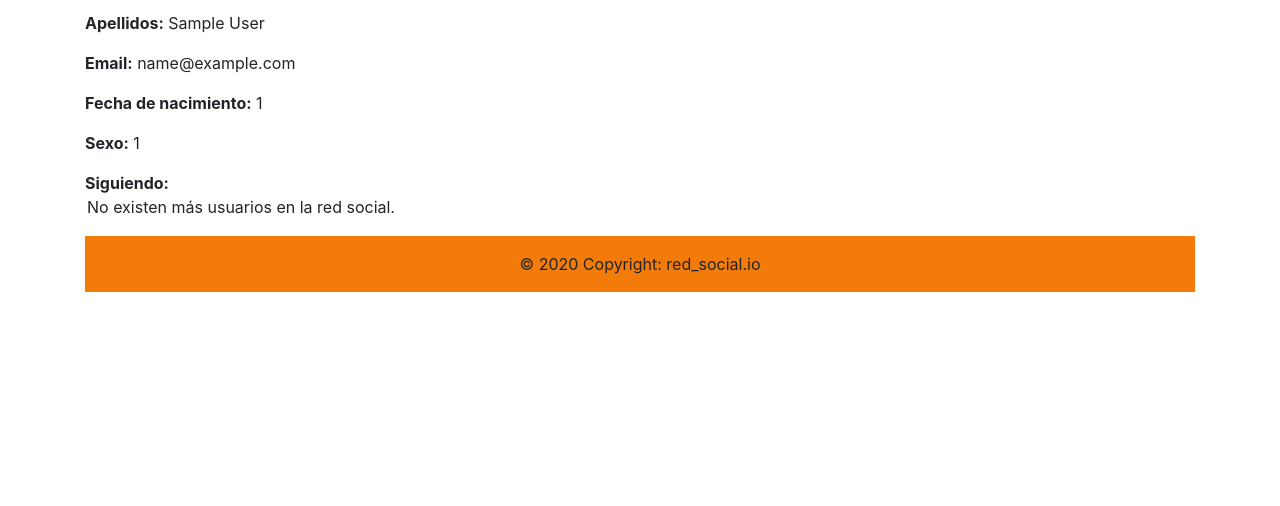
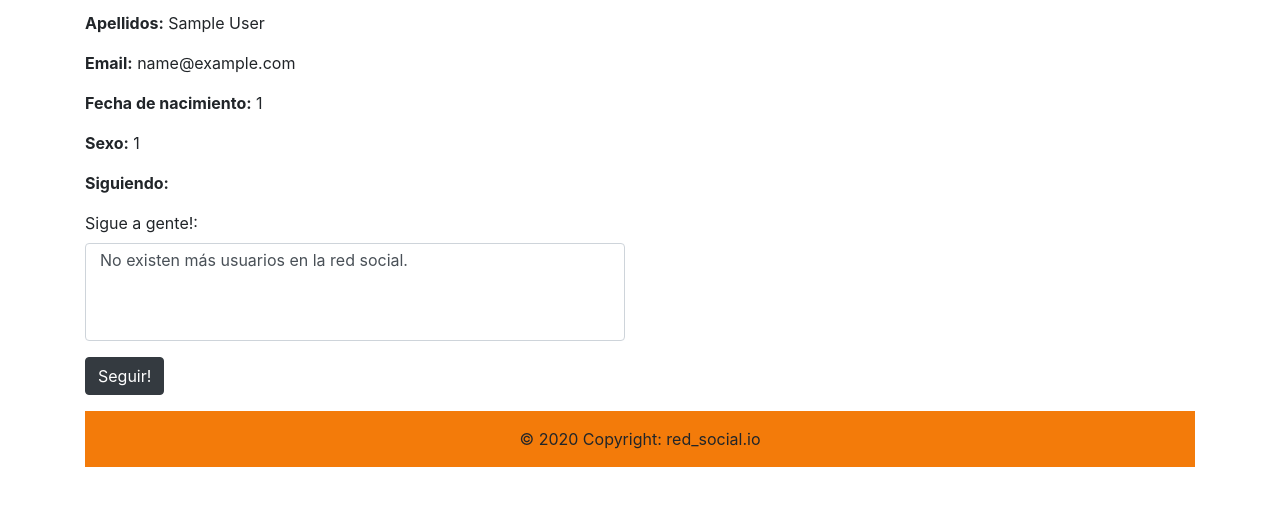
Before and after one commit to SergioFerrera/red_social, a PHP site: page /logged_in.php in a window 1280 px wide. Shown: the part 187-693 px from the top of the page. Run offline with PHP 8.4, Linux system fonts and the light colour scheme; the visitor is signed in with stand-in values (Sample User, id 1); data that the repository does not hold is empty.

Commit message:
Creating form for adding followings

```diff
--- a/logged_in.php
+++ b/logged_in.php
@@ -70,6 +70,10 @@ $following=json_decode(base64_decode($_SESSION['following']));
                         echo '</p>';
                     }
                 ?>
+                <form action="logged_in.php" method="post">
+                    <div class="form-group">
+                    <label for="followings">Sigue a gente!:</label>
+                    <select name="followings[]" multiple class="form-control" required>
                     <?php
                         $sql = "SELECT id, name FROM users WHERE email != ?";
                         $stmselect = $db->prepare($sql);
@@ -88,6 +92,12 @@ $following=json_decode(base64_decode($_SESSION['following']));
                             echo '<option>Ha habido un error durante la carga.</option>';
                         }
                     ?>
+                    </select>
+                    </div>
+                    <div class="form-group">
+                        <button class="btn btn-dark" type="submit" name="follow">Seguir!</button>
+                    </div>
+                </form>
                 <?php
                     if(isset($_POST['follow'])){
                         $array = $_POST['followings'];
```
